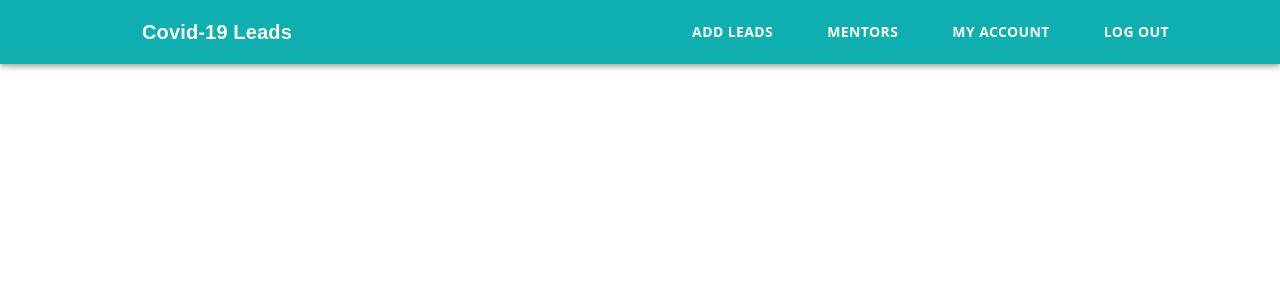
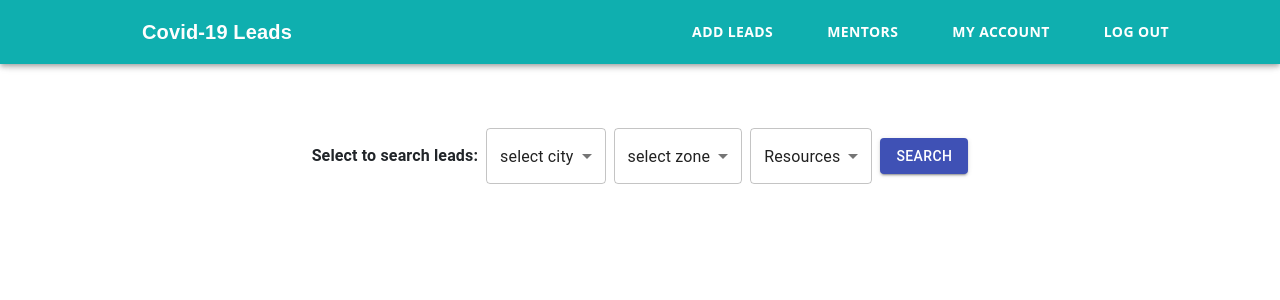
Before and after one commit to surajsly/covid19leads, a React (Create React App) app: page /findLeads in a window 1280 px wide. Shown: the top 300 px of the page. Built offline with nearby package versions, Linux system fonts and the light colour scheme.

Commit message:
find leads form added

```diff
--- a/package.json
+++ b/package.json
@@ -9,6 +9,7 @@
     "@testing-library/jest-dom": "^5.12.0",
     "@testing-library/react": "^11.2.6",
     "@testing-library/user-event": "^12.8.3",
+    "classnames": "^2.3.1",
     "firebase": "^8.6.0",
     "fluxible-js": "^5.0.11",
     "react": "^17.0.2",
--- a/src/routes/AddLead/AddLeads.js
+++ b/src/routes/AddLead/AddLeads.js
@@ -14,7 +14,7 @@ import Typography from "@material-ui/core/Typography";
 import { Select, MenuItem, InputLabel, FormControl } from "@material-ui/core";
 import { makeStyles } from "@material-ui/core";
 import Autocomplete from "@material-ui/lab/Autocomplete";
-import db from '../../firebase'
+import db from "../../firebase";
 
 const useStyles = makeStyles((theme) => ({
   basic: {
@@ -56,7 +56,6 @@ const useStyles = makeStyles((theme) => ({
     margin: theme.spacing(3, 0, 2),
   },
 }));
-
 
 const AddLeads = () => {
   const classes = useStyles();
@@ -144,7 +143,7 @@ const AddLeads = () => {
     // );
 
     // add data to db
-        db.collection('covid-19-Leads').add({
+    db.collection("covid-19-Leads").add({
       city: city,
       name: name,
       address: address,
@@ -152,8 +151,8 @@ const AddLeads = () => {
       selectedResource: selectedResource,
       cost: cost,
       phone: phone,
-            remark: remark
-        })
+      remark: remark,
+    });
   };
 
   // fetching data from db
@@ -181,7 +180,6 @@ const AddLeads = () => {
 
     console.log(zoneOptions);
   };
-
 
   return (
     <section className={classes.basic}>
@@ -316,7 +314,7 @@ const AddLeads = () => {
                 color="primary"
                 className={classes.submit}
               >
-                                Sign In
+                Add Lead
               </Button>
             </form>
           </div>
--- /dev/null
+++ b/src/routes/FindLeads/FindLeads.js
@@ -0,0 +1,226 @@
+import React from "react";
+import classNames from "classnames";
+import {
+  makeStyles,
+  Typography,
+  FormControl,
+  Select,
+  MenuItem,
+  Button,
+} from "@material-ui/core";
+
+const useStyles = makeStyles((theme) => ({
+  basic: {
+    marginTop: "8em",
+  },
+  root: {
+    display: "flex",
+    justifyContent: "center",
+    alignItems: "center",
+  },
+  form: {
+    width: 800,
+    display: "flex",
+    flexWrap: "wrap",
+    justifyContent: "center",
+    alignItems: "center",
+  },
+  container: {
+    display: "flex",
+    justifyContent: "center",
+    alignItems: "center",
+  },
+  text: {
+    minWidth: 120,
+  },
+  type: {
+    fontWeight: 600,
+  },
+  formControl: {
+    marginRight: theme.spacing(1),
+    [theme.breakpoints.down("xs")]: {
+      minWidth: "100%",
+      marginRight: theme.spacing(0),
+      marginBottom: theme.spacing(1),
+    },
+  },
+  input: {
+    padding: "10px 14px",
+  },
+  select: {
+    maxWidth: 130,
+  },
+  search: {
+    maxWidth: 180,
+  },
+  submitBtn: {
+    [theme.breakpoints.down("xs")]: {
+      width: "100%",
+    },
+  },
+}));
+
+const FindLeads = () => {
+  const classes = useStyles();
+  const statesList = [
+    {
+      city: "delhi",
+      zones: [
+        "north",
+        "northeast",
+        "east",
+        "southeast",
+        "south",
+        "southwest",
+        "west",
+        "northwest",
+        "shahdara",
+        "central",
+        "newdelhi",
+      ],
+    },
+    {
+      city: "Uttar Pradesh",
+      zones: [
+        "north",
+        "northeast",
+        "east",
+        "southeast",
+        "south",
+        "southwest",
+        "west",
+        "northwest",
+        "shahdara",
+        "central",
+        "newdelhi",
+      ],
+    },
+    {
+      city: "Haryana",
+      zones: [
+        "north",
+        "northeast",
+        "east",
+        "southeast",
+        "south",
+        "southwest",
+        "west",
+        "northwest",
+        "shahdara",
+        "central",
+        "newdelhi",
+      ],
+    },
+  ];
+
+  const resources = [
+    "Oxygen",
+    "Medicines",
+    "Blood",
+    "Testing",
+    "Vaccine",
+    "Ambulance",
+  ];
+
+  const handlecity = (e) => {
+    setCity(e.target.value);
+    const x = statesList.find((z) => z.city === e.target.value).zones;
+    setZoneOptions(x);
+
+    console.log(zoneOptions);
+  };
+
+  const handleSubmit = (e) => {
+    e.preventDefault();
+  };
+
+  const [city, setCity] = React.useState("select");
+  const [zone, setZone] = React.useState("select");
+  const [zoneOptions, setZoneOptions] = React.useState();
+  const [selectedResource, setSelectedResource] = React.useState("select");
+
+  return (
+    <section className={classes.basic}>
+      <div className={classes.root}>
+        <form className={classes.form} onSubmit={handleSubmit}>
+          <FormControl
+            className={classNames(classes.formControl, classes.text)}
+          >
+            <Typography variant="body1" className={classes.type}>
+              Select to search leads:
+            </Typography>
+          </FormControl>
+          <FormControl
+            className={classNames(classes.formControl, classes.select)}
+          >
+            <Select
+              variant="outlined"
+              required
+              fullWidth
+              className={classes.formElement}
+              value={city}
+              onChange={handlecity}
+            >
+              <MenuItem value="select">select city</MenuItem>
+              {statesList.map(({ city }, idx) => (
+                <MenuItem value={city} key={idx}>
+                  {city}
+                </MenuItem>
+              ))}
+            </Select>
+          </FormControl>
+          <FormControl
+            className={classNames(classes.formControl, classes.search)}
+          >
+            <Select
+              variant="outlined"
+              required
+              fullWidth
+              className={classes.formElement}
+              value={zone}
+              onChange={(e) => setZone(e.target.value)}
+            >
+              <MenuItem value="select">select zone</MenuItem>
+              {zoneOptions?.map((z, idx) => (
+                <MenuItem value={z} key={idx}>
+                  {z}
+                </MenuItem>
+              ))}
+            </Select>
+          </FormControl>
+
+          <FormControl
+            className={classNames(classes.formControl, classes.search)}
+          >
+            <Select
+              variant="outlined"
+              required
+              fullWidth
+              className={classes.formElement}
+              value={selectedResource}
+              onChange={(e) => setSelectedResource(e.target.value)}
+            >
+              <MenuItem value="select">Resources</MenuItem>
+              {resources.map((z, idx) => (
+                <MenuItem value={z} key={idx}>
+                  {z}
+                </MenuItem>
+              ))}
+            </Select>
+          </FormControl>
+          <Button
+            type="submit"
+            variant="contained"
+            color="primary"
+            fullwidth
+            className={classes.submitBtn}
+          >
+            Search
+          </Button>
+        </form>
+      </div>
+    </section>
+  );
+};
+
+export default React.memo(FindLeads);
--- a/src/routes/index.js
+++ b/src/routes/index.js
@@ -1,6 +1,7 @@
 import React from "react";
-import { Switch , Route } from "react-router-dom";
+import { Switch, Route } from "react-router-dom";
 import AddLeads from "./AddLead/AddLeads";
+import FindLeads from "./FindLeads/FindLeads";
 
 const Routes = () => {
   return (
@@ -8,7 +9,12 @@ const Routes = () => {
       <Route path="/addleads">
         <AddLeads />
       </Route>
+
+      <Route path="/findLeads">
+        <FindLeads />
+      </Route>
     </Switch>
-    )}
+  );
+};
 
-export default React.memo(Routes)
+export default React.memo(Routes);
```
Lines whose indentation alone changed are shown as unchanged.
